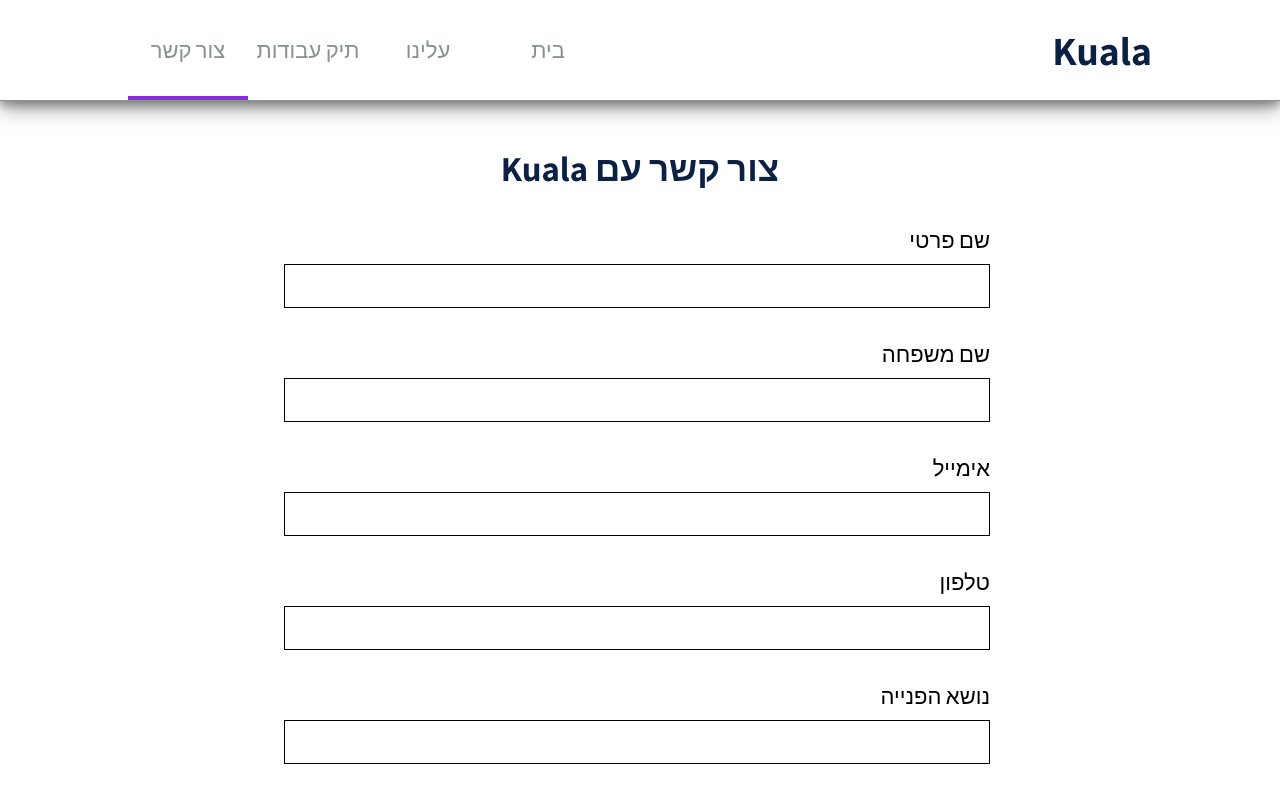
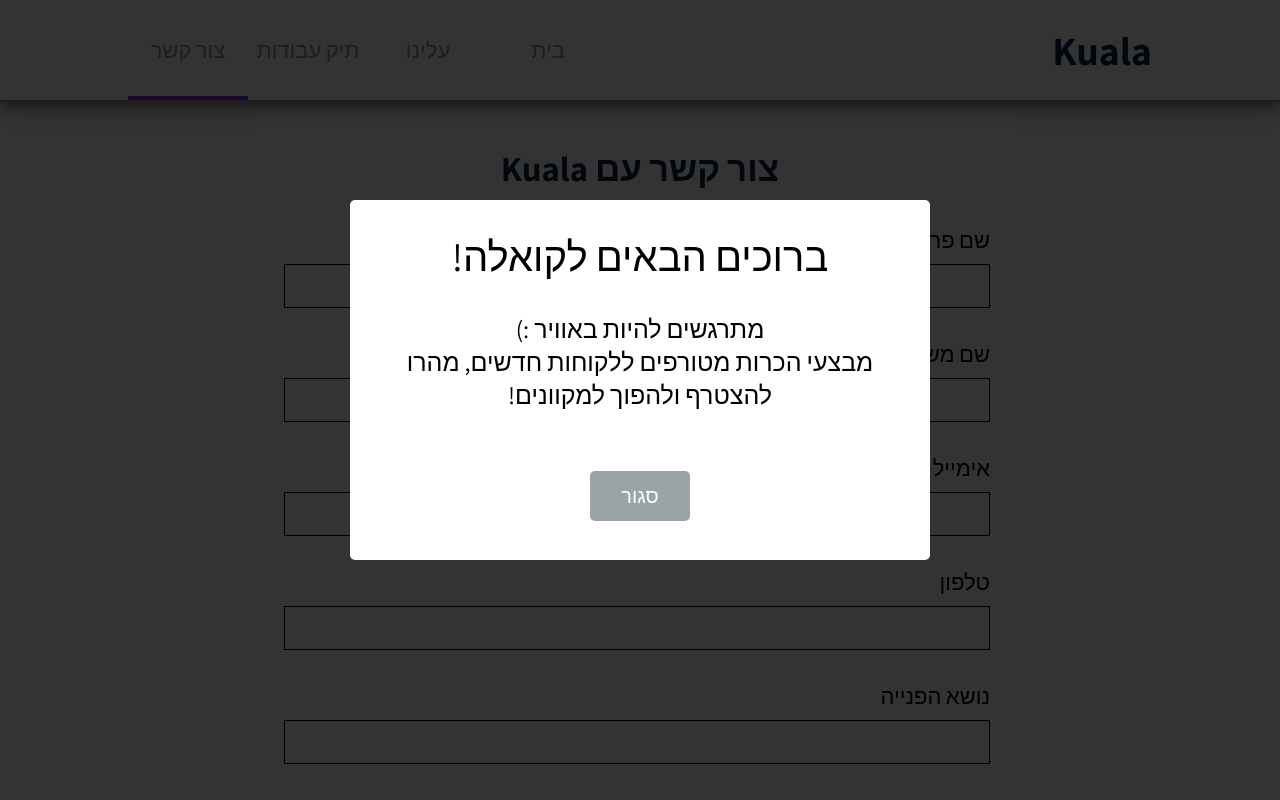
Before and after one commit to ChengaDev/digitalcv, a React (Create React App) app: page /contactus in a window 1280 px wide. Shown: the top 800 px of the page. Built offline with nearby package versions, Linux system fonts and the light colour scheme.

Commit message:
welcome modal

```diff
--- a/package.json
+++ b/package.json
@@ -3,8 +3,8 @@
   "version": "0.1.0",
   "private": true,
   "dependencies": {
-    "axios": "^0.19.0",
     "babel-polyfill": "^6.26.0",
+    "isomorphic-fetch": "^2.2.1",
     "react": "^16.9.0",
     "react-dom": "^16.9.0",
     "react-redux": "^7.1.1",
--- /dev/null
+++ b/src/api/zapierApi.js
@@ -0,0 +1,26 @@
+import 'isomorphic-fetch';
+
+export const submitContactForm = (
+  firstname,
+  lastname,
+  email,
+  phone,
+  subject,
+  content
+) => {
+  return fetch('https://hooks.zapier.com/hooks/catch/6005811/omqqwdb/', {
+    method: 'POST',
+    body: JSON.stringify({
+      firstname: firstname,
+      lastname: lastname,
+      email: email,
+      phone: phone,
+      subject: subject,
+      content: content
+    })
+  });
+};
+
+export default {
+  submitContactForm
+};
--- a/src/components/App.js
+++ b/src/components/App.js
@@ -2,6 +2,7 @@
 import { BrowserRouter, Switch, Route } from 'react-router-dom';
 import LoginPage from './pages/login/LoginPage';
 import Main from './pages/home/Main';
+import Layout from './layout/Layout';
 import Header from '../components/layout/header/Header';
 import Footer from '../components/layout/footer/Footer';
 import ContactUsPage from './pages/contactUs/ContactUsPage';
@@ -14,6 +15,7 @@
   return (
     <BrowserRouter>
       <AutoScrollTop>
+        <Layout>
           <Header />
           <Content>
             <Switch>
@@ -25,6 +27,7 @@
             </Switch>
           </Content>
           <Footer />
+        </Layout>
       </AutoScrollTop>
     </BrowserRouter>
   );
--- /dev/null
+++ b/src/components/layout/Layout.js
@@ -0,0 +1,33 @@
+import React from 'react';
+import WelcomeModal from '../../portals/WelcomeModal';
+
+class Layout extends React.Component {
+  constructor(props) {
+    super(props);
+
+    this.state = {
+      shouldDisplayWelcomeModal: true
+    };
+
+    this.onCloseModalClick = this.onCloseModalClick.bind(this);
+  }
+
+  onCloseModalClick() {
+    this.setState({
+      shouldDisplayWelcomeModal: false
+    });
+  }
+
+  render() {
+    return (
+      <React.Fragment>
+        {this.state.shouldDisplayWelcomeModal && (
+          <WelcomeModal onCloseClick={this.onCloseModalClick} />
+        )}
+        {this.props.children}
+      </React.Fragment>
+    );
+  }
+}
+
+export default Layout;
--- a/src/components/pages/contactUs/ContactUsPage.js
+++ b/src/components/pages/contactUs/ContactUsPage.js
@@ -1,5 +1,6 @@
 import React from 'react';
 import styled from 'styled-components';
+import zapierApi from '../../../api/zapierApi';
 
 class ContactUsPage extends React.Component {
   constructor(props, context) {
@@ -24,7 +25,6 @@
       contentErrorMessage: '',
       formSubmittedSuccesfully: false
     };
-    this.clearErrorMessages();
   }
 
   handleInputChange(event) {
@@ -79,7 +79,18 @@
     const isFormValid = this.validateForm();
 
     if (isFormValid) {
-      this.setState({ formSubmittedSuccesfully: true });
+      zapierApi
+        .submitContactForm(
+          this.state.firstname,
+          this.state.lastname,
+          this.state.email,
+          this.state.phone,
+          this.state.subject,
+          this.state.content
+        )
+        .then(() => {
+          this.setState({ formSubmittedSuccesfully: true });
+        });
     }
 
     event.preventDefault();
@@ -218,6 +229,7 @@
   display: inline-block;
   width: 100%;
   text-align: center;
+  font-weight: none;
 `;
 
 const FormWrapper = styled.div`
--- a/src/components/pages/home/benefits/DigitalTransformSection.js
+++ b/src/components/pages/home/benefits/DigitalTransformSection.js
@@ -18,7 +18,7 @@
 }
 
 const Section = styled.section`
-box-shadow: 0 8px 8px 0 rgba(0,0,0,0.2), 0 6px 20px 0 rgba(0,0,0,0.19);
+    box-shadow: 0 8px 8px 0 rgba(0,0,0,0.2), 0 6px 20px 0 rgba(0,0,0,0.19);
     margin-bottom: 50px;
     width: 100%;
     margin-top: 100px;
--- /dev/null
+++ b/src/components/pages/home/whatweoffer/Offer.js
@@ -0,0 +1,79 @@
+import React from 'react';
+import styled from 'styled-components';
+
+class Offer extends React.Component {
+  render() {
+    return (
+      <OfferWrapper>
+        {this.props.shouldShowRecommendedBadge && (
+          <RecommendedBadge>מומלץ!</RecommendedBadge>
+        )}
+        <OfferItem>
+          <OfferTitle>{this.props.title}</OfferTitle>
+          <OrderNowButton>הזמן עכשיו</OrderNowButton>
+        </OfferItem>
+      </OfferWrapper>
+    );
+  }
+}
+
+const OfferWrapper = styled.div`
+  cursor: pointer;
+  position: relative;
+  background-color: ${props => props.theme.colors.gray1};
+  margin-top: 50px;
+  margin-right: 30px;
+  margin-left: 30px;
+  height: 500px;
+  width: 350px;
+  border-radius: 5px;
+  box-shadow: 0 -2px 8px 0 rgba(0, 0, 0, 0.25), 0 6px 15px 0 rgba(0, 0, 0, 0.35);
+  position: relative;
+  overflow: hidden;
+
+  @media (max-width: 1400px) {
+    margin-right: 15px;
+    margin-left: 15px;
+  }
+`;
+
+const OfferItem = styled.div`
+  padding-top: 30px;
+  text-align: center;
+`;
+
+const RecommendedBadge = styled.div`
+  position: absolute;
+  font-weight: bold;
+  background-color: ${props => props.theme.colors.red1};
+  line-height: 25px;
+  color: white;
+  font-size: ${props => props.theme.fontSizes.fontSize4};
+  width: 125px;
+  text-align: center;
+  transform: rotate(-45deg);
+  top: 23px;
+  left: -29px;
+`;
+
+const OfferTitle = styled.div`
+  font-size: ${props => props.theme.fontSizes.fontSize8};
+`;
+
+const OrderNowButton = styled.div`
+  position: absolute;
+  bottom: 50px;
+  height: 33px;
+  width: 150px;
+  background-color: ${props => props.theme.colors.green1};
+  left: 0;
+  right: 0;
+  font-size: ${props => props.theme.fontSizes.fontSize4};
+  color: white;
+  line-height: 30px;
+  border-radius: 5px;
+  margin: 0 auto;
+  box-shadow: 0 0 3px rgba(0, 0, 0, 0.7);
+`;
+
+export default Offer;
--- a/src/components/pages/home/whatweoffer/WhatWeOffer.js
+++ b/src/components/pages/home/whatweoffer/WhatWeOffer.js
@@ -1,5 +1,6 @@
 import React from 'react';
 import styled from 'styled-components';
+import Offer from './Offer';
 
 class WhatWeOfferSection extends React.Component {
   render() {
@@ -10,25 +11,9 @@
         </Title>
         <TitleLine />
         <Offers>
-          <OfferWrapper>
-            <Offer>
-              <OfferTitle>חבילת פרימיום</OfferTitle>
-              <OrderNowButton>הזמן עכשיו</OrderNowButton>
-            </Offer>
-          </OfferWrapper>
-          <OfferWrapper>
-            <RecommendedBadge>מומלץ!</RecommendedBadge>
-            <Offer>
-              <OfferTitle>חבילה משודרגת</OfferTitle>
-              <OrderNowButton>הזמן עכשיו</OrderNowButton>
-            </Offer>
-          </OfferWrapper>
-          <OfferWrapper>
-            <Offer>
-              <OfferTitle>חבילת בסיס</OfferTitle>
-              <OrderNowButton>הזמן עכשיו</OrderNowButton>
-            </Offer>
-          </OfferWrapper>
+          <Offer title='חבילת בסיס' />
+          <Offer shouldShowRecommendedBadge title='חבילה משודרגת' />
+          <Offer title='חבילה פרימיום' />
         </Offers>
       </OffersSection>
     );
@@ -74,63 +59,4 @@
   align-items: flex-start;
 `;
 
-const OfferWrapper = styled.div`
-  cursor: pointer;
-  position: relative;
-  background-color: ${props => props.theme.colors.gray1};
-  margin-top: 50px;
-  margin-right: 30px;
-  margin-left: 30px;
-  height: 500px;
-  width: 350px;
-  border-radius: 5px;
-  box-shadow: 0 -2px 8px 0 rgba(0, 0, 0, 0.25), 0 6px 15px 0 rgba(0, 0, 0, 0.35);
-  position: relative;
-  overflow: hidden;
-
-  @media (max-width: 1400px) {
-    margin-right: 15px;
-    margin-left: 15px;
-  }
-`;
-
-const Offer = styled.div`
-  padding-top: 30px;
-  text-align: center;
-`;
-
-const RecommendedBadge = styled.div`
-  position: absolute;
-  font-weight: bold;
-  background-color: ${props => props.theme.colors.red1};
-  line-height: 25px;
-  color: white;
-  font-size: ${props => props.theme.fontSizes.fontSize4};
-  width: 125px;
-  text-align: center;
-  transform: rotate(-45deg);
-  top: 23px;
-  left: -29px;
-`;
-
-const OfferTitle = styled.div`
-  font-size: ${props => props.theme.fontSizes.fontSize8};
-`;
-
-const OrderNowButton = styled.div`
-  position: absolute;
-  bottom: 50px;
-  height: 33px;
-  width: 150px;
-  background-color: ${props => props.theme.colors.green1};
-  left: 0;
-  right: 0;
-  font-size: ${props => props.theme.fontSizes.fontSize4};
-  color: white;
-  line-height: 30px;
-  border-radius: 5px;
-  margin: 0 auto;
-  box-shadow: 0 0 3px rgba(0, 0, 0, 0.7);
-`;
-
 export default WhatWeOfferSection;
--- a/src/index.html
+++ b/src/index.html
@@ -34,6 +34,7 @@
   </head>
   <body style="margin: 0;">
     <div id="root"></div>
+    <div id="root-portal"></div>
     <script id="bundleFileLocation" src="bundle.js"></script>
   </body>
 </html>
--- /dev/null
+++ b/src/portals/Modal.js
@@ -0,0 +1,40 @@
+import React from 'react';
+import ReactDOM from 'react-dom';
+import styled from 'styled-components';
+
+const modalRoot = document.getElementById('root-portal');
+
+class Modal extends React.Component {
+  constructor(props) {
+    super(props);
+
+    this.el = document.createElement('div');
+  }
+
+  componentDidMount() {
+    modalRoot.appendChild(this.el);
+  }
+
+  componentWillUnmount() {
+    modalRoot.removeChild(this.el);
+  }
+
+  renderWithDarkOverlay() {
+    return <DarkOverlay>{this.props.children}</DarkOverlay>;
+  }
+
+  render() {
+    return ReactDOM.createPortal(this.renderWithDarkOverlay(), this.el);
+  }
+}
+
+const DarkOverlay = styled.div`
+  height: 100%;
+  width: 100%;
+  position: fixed;
+  top: 0px;
+  z-index: 1;
+  background-color: rgba(0, 0, 0, 0.8);
+`;
+
+export default Modal;
--- /dev/null
+++ b/src/portals/WelcomeModal.js
@@ -0,0 +1,65 @@
+import Modal from './Modal';
+import React from 'react';
+import styled from 'styled-components';
+
+class WelcomeModal extends React.Component {
+  render() {
+    return (
+      <Modal>
+        <ModalWrapper>
+          <div>ברוכים הבאים לקואלה!</div>
+          <ModalText>
+            מתרגשים להיות באוויר :)
+            <br /> מבצעי הכרות מטורפים ללקוחות חדשים, מהרו להצטרף ולהפוך
+            למקוונים!
+          </ModalText>
+          <CloseButton onClick={this.props.onCloseClick}>סגור</CloseButton>
+        </ModalWrapper>
+      </Modal>
+    );
+  }
+}
+
+const ModalWrapper = styled.div`
+  direction: rtl;
+  text-align: center;
+  font-family: ${props => props.theme.fontFamilies.assistant};
+  font-size: ${props => props.theme.fontSizes.fontSize9};
+  height: 300px;
+  width: 500px;
+  background-color: ${props => props.theme.colors.white};
+  position: relative;
+  margin: 0 auto;
+  margin-top: 200px;
+  padding: 30px;
+  padding-right: 40px;
+  padding-left: 40px;
+  border-radius: 5px;
+`;
+
+const ModalText = styled.div`
+  font-size: ${props => props.theme.fontSizes.fontSize6};
+  margin: 0 auto;
+  position: relative;
+  margin-top: 30px;
+`;
+
+const CloseButton = styled.div`
+  border-radius: 5px;
+  color: ${props => props.theme.colors.white};
+  cursor: pointer;
+  height: 50px;
+  line-height: 50px;
+  width: 100px;
+  font-size: ${props => props.theme.fontSizes.fontSize4};
+  position: relative;
+  margin: 0 auto;
+  margin-top: 60px;
+  background-color: ${props => props.theme.colors.gray2};
+
+  &:hover {
+    background-color: ${props => props.theme.colors.gray3};
+  }
+`;
+
+export default WelcomeModal;
--- a/src/theme/theme.js
+++ b/src/theme/theme.js
@@ -28,7 +28,9 @@
     red1: '#b00000',
 
     // gray
-    gray1: '#e0e0e0'
+    gray1: '#e0e0e0',
+    gray2: '#9aa4a6',
+    gray3: '#757c7d'
   }
 };
 
```
Also changed, not shown: 1 other file (tests, documents, lock files or other folders). Lines whose indentation alone changed are shown as unchanged.
